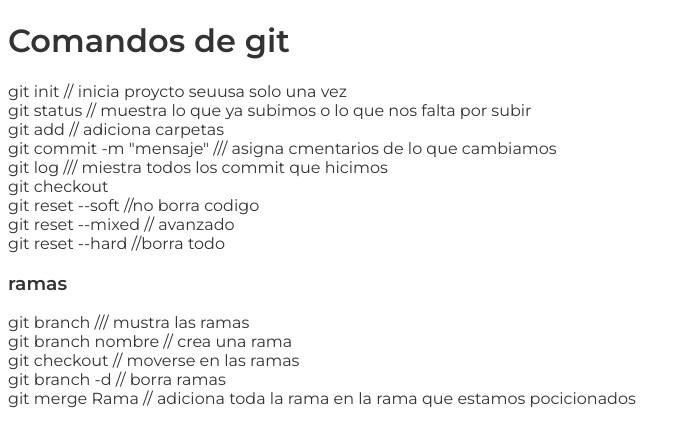
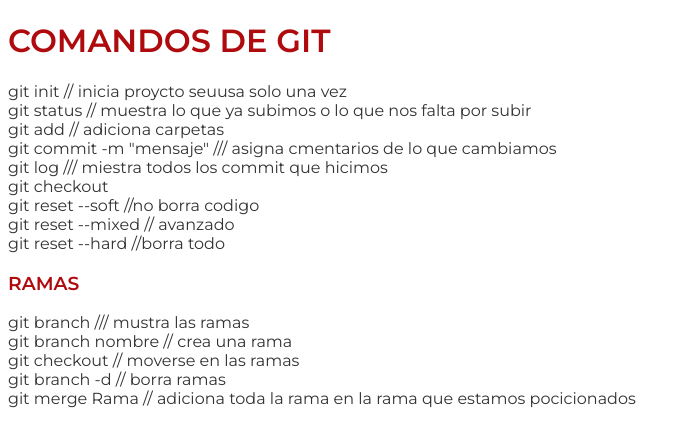
Before and after one commit to matesasesinos/gitfacilito, a plain HTML site: page index.html in a window 1280 px wide. Shown: the whole page, without its empty margins (0-691 px from the left). Drawn offline with Linux system fonts and the light colour scheme.

Commit message:
Cambios de estilo de texto

```diff
--- a/git.css
+++ b/git.css
@@ -1,4 +1,4 @@
 @charset "utf-8";
 /* CSS Document */
 body{font-family: 'Montserrat', sans-serif; color: #333}
-h1,h2{font-family: 'Montserrat', sans-serif;}
+h1,h2,h3{font-family: 'Montserrat', sans-serif; color: #AF0B0E; text-transform: uppercase}
--- a/index.html
+++ b/index.html
@@ -8,7 +8,7 @@
 </head>
 
 <body>
-	<h1>Comandos de git</h1>
+	<strong><h1>Comandos de git</h1></strong>
 	<p>git init // inicia proycto seuusa solo una vez <br>
 git status // muestra lo que ya subimos o lo que nos falta por subir <br>
 git add // adiciona carpetas <br>
@@ -18,7 +18,7 @@ git checkout <br>
 git reset --soft  //no borra codigo  <br>
 git reset --mixed // avanzado <br>
 git reset --hard   //borra todo</p>
-	<h3>ramas</h3>
+	<strong><h3>ramas</h3></strong>
 	<p>git branch /// mustra las ramas <br>
 git branch nombre // crea una rama <br>
 git checkout // moverse en las ramas <br>
```
